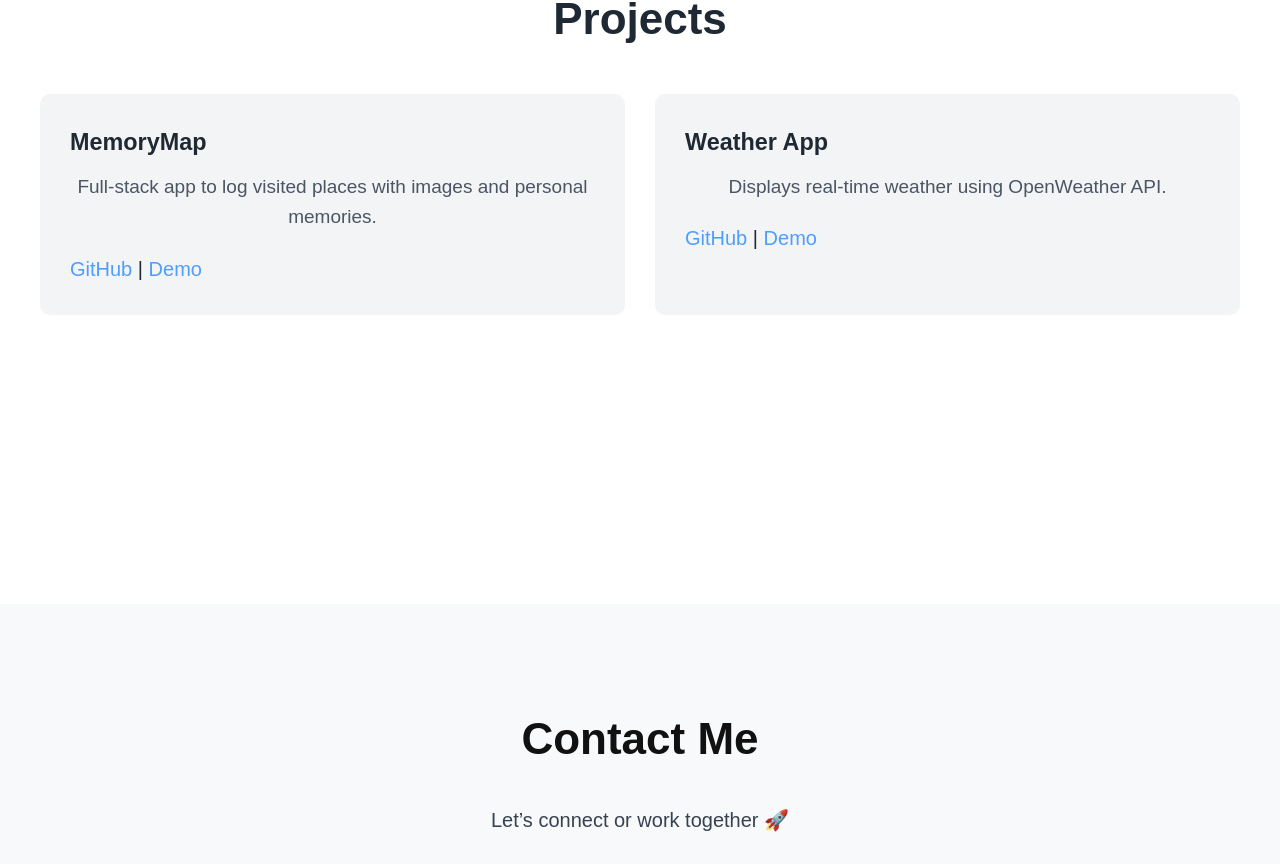
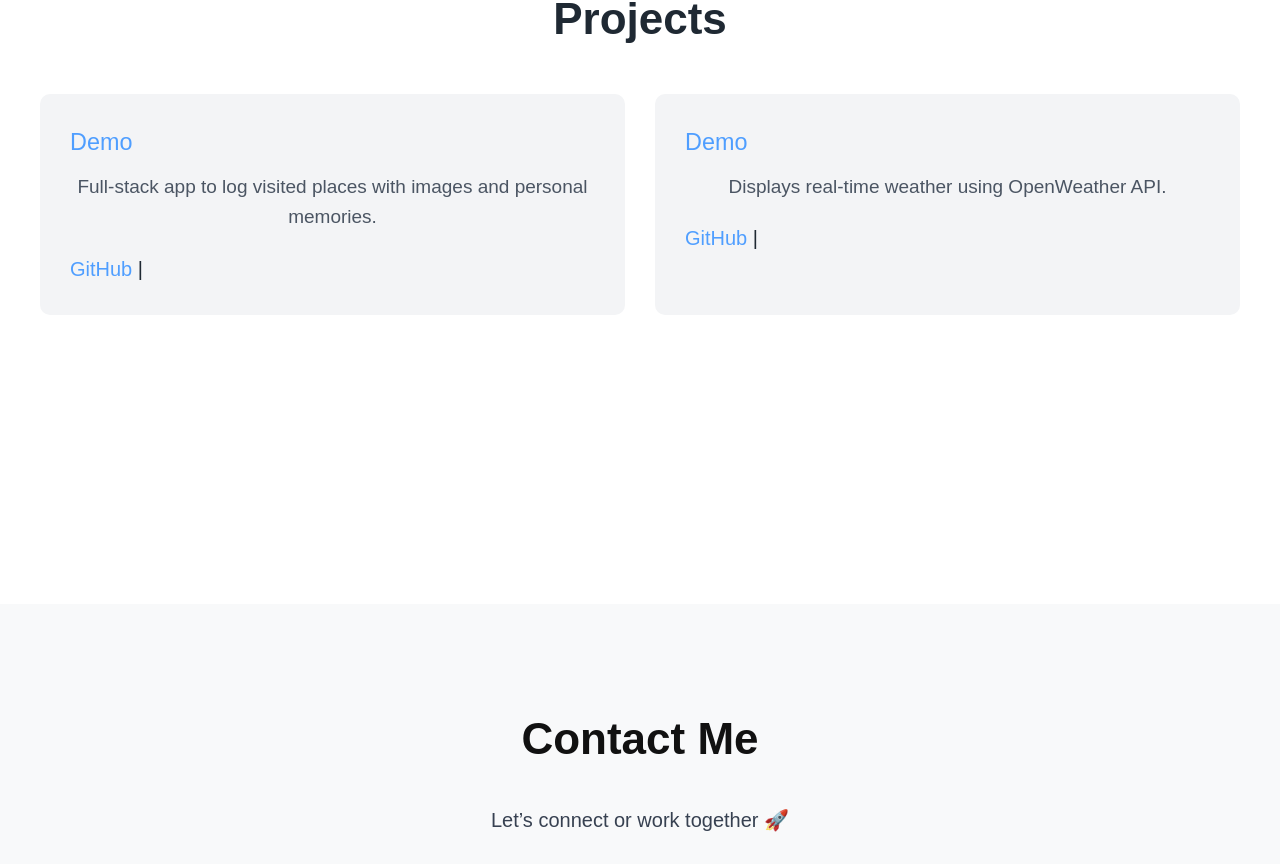
Before and after one commit to rahulsarkar2160/my-portfolio, a React (Vite) app: page / in a window 1280 px wide. Shown: the part 1636-2500 px from the top of the page. Built offline with nearby package versions, Linux system fonts and the light colour scheme.

Commit message:
updated projects

```diff
--- a/src/components/ProjectCard.jsx
+++ b/src/components/ProjectCard.jsx
@@ -1,11 +1,12 @@
 export default function ProjectCard({ project }) {
     return (
         <div className="project-card">
-            <h3>{project.title}</h3>
+            <h3>
+                <a href={project.title} target="_blank" rel="noreferrer">Demo</a>
+            </h3>
             <p>{project.description}</p>
             <div>
                 <a href={project.github} target="_blank" rel="noreferrer">GitHub</a> |{" "}
-                <a href={project.demo} target="_blank" rel="noreferrer">Demo</a>
             </div>
         </div>
     );
```
